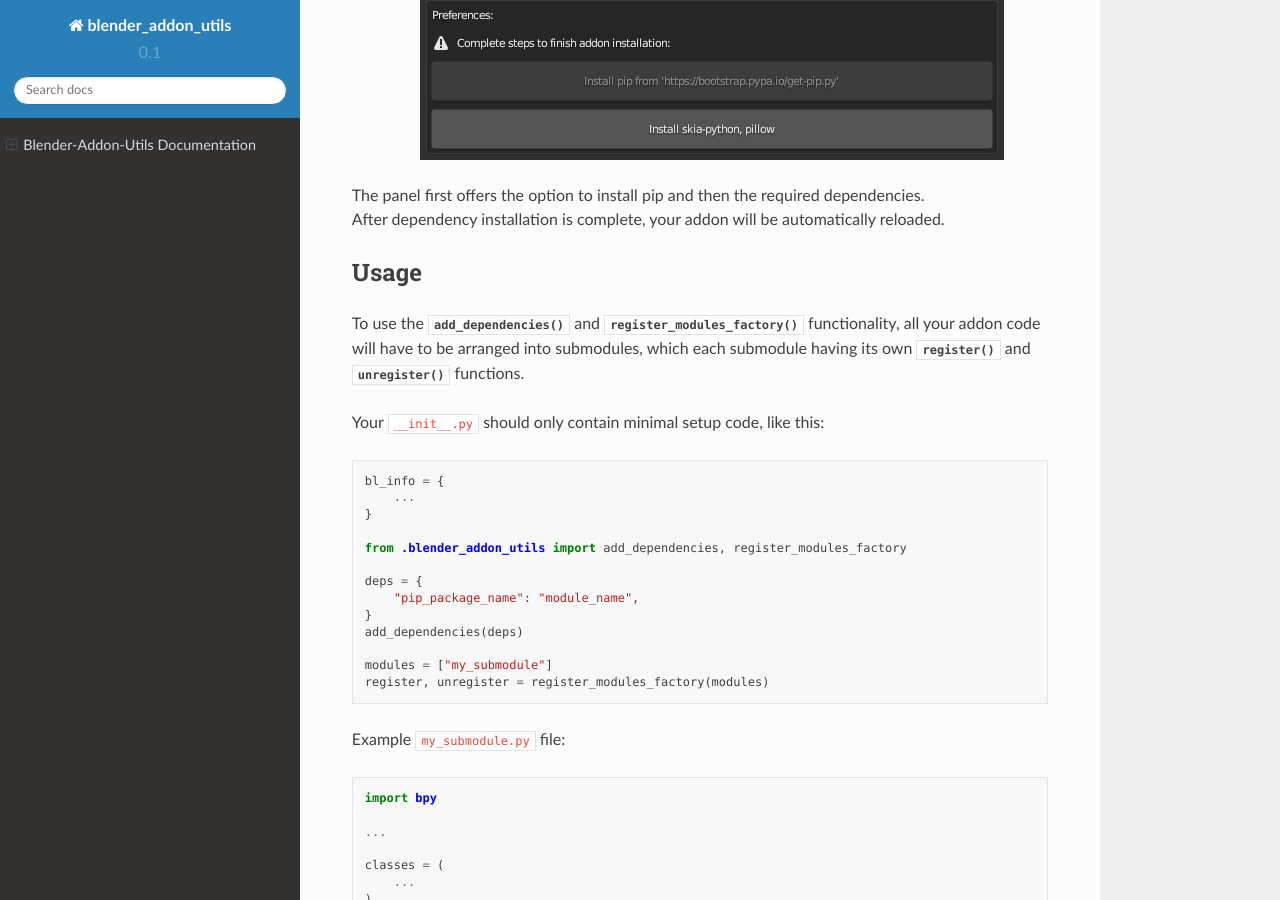
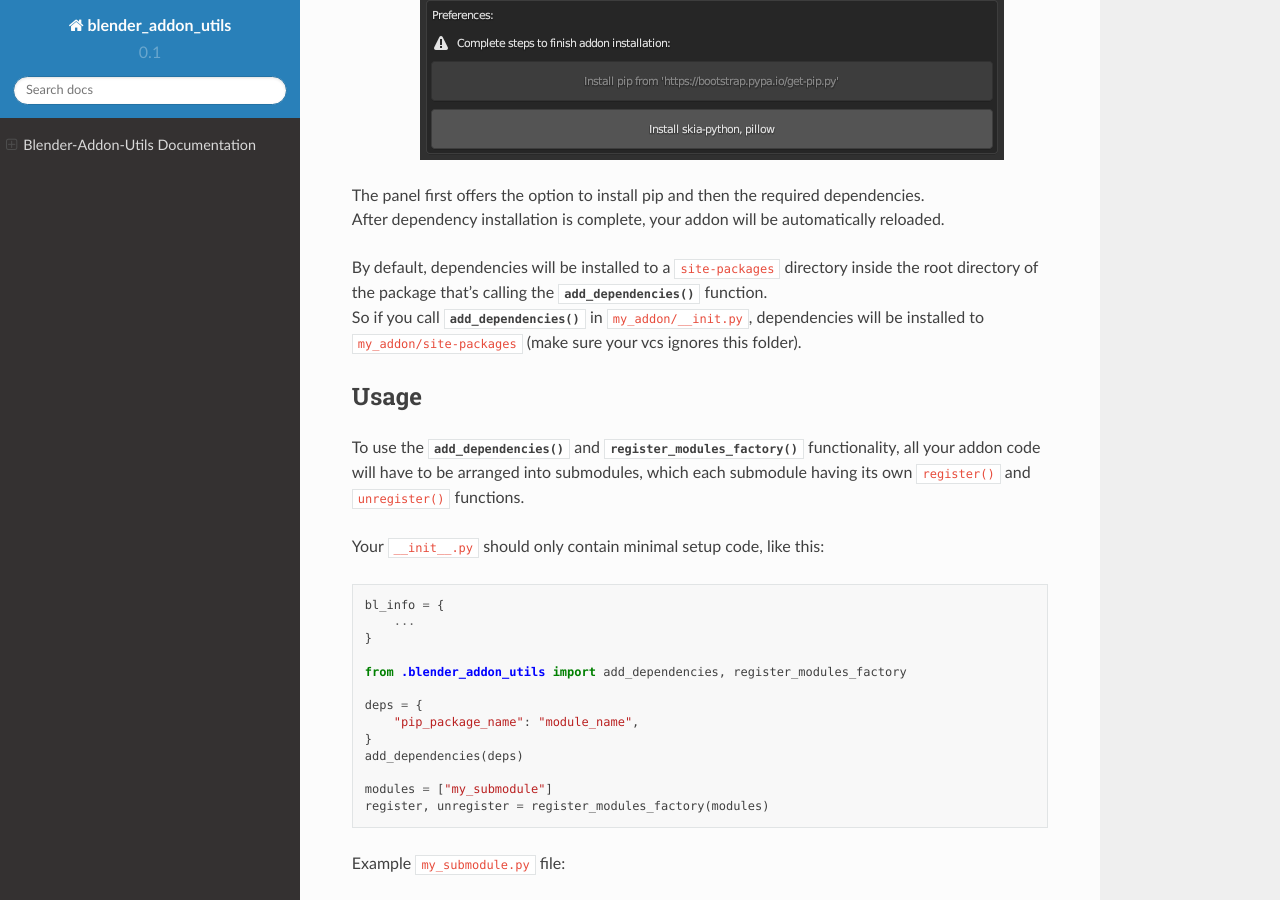
Before and after one commit to 30350n/blender_addon_utils, a Sphinx documentation site: the page built from docs/index.rst, in a window 1280 px wide and 900 px high, scrolled down 897 px. Built offline with Sphinx 7.4.7 and the Read the Docs theme 2.0.0, drawn with Linux system fonts in a browser that asks for light colours.

Commit message:
Add readme, note about default dependency directory to docs

```diff
--- a/docs/index.rst
+++ b/docs/index.rst
@@ -33,12 +33,17 @@
 | The panel first offers the option to install pip and then the required dependencies.
 | After dependency installation is complete, your addon will be automatically reloaded.
 
+| By default, dependencies will be installed to a ``site-packages`` directory inside the root
+  directory of the package that's calling the :func:`add_dependencies` function.
+| So if you call :func:`add_dependencies` in ``my_addon/__init.py``, dependencies will be
+  installed to ``my_addon/site-packages`` (make sure your vcs ignores this folder).
+
 Usage
 ~~~~~
 
 To use the :func:`add_dependencies` and :func:`register_modules_factory` functionality,
 all your addon code will have to be arranged into submodules, which each submodule having its
-own :func:`register` and :func:`unregister` functions.
+own :code:`register()` and :code:`unregister()` functions.
 
 Your :code:`__init__.py` should only contain minimal setup code, like this:
 
--- a/register.py
+++ b/register.py
@@ -10,8 +10,8 @@
     (if dependencies were added via :func:`add_dependencies`).
 
     :param list deps: List of module file names to register.
-        Each file has to define its own :func:`register` and :func:`unregister` functions.
-    :return: :func:`register` and :func:`unregister` function
+        Each file has to define its own :code:`register()` and :code:`unregister()` functions.
+    :return: :code:`register()` and :code:`unregister()` function
     """
 
     frame = inspect.currentframe()
@@ -52,6 +52,7 @@
 
     :param dict deps: Pairs of pip package and module names (can be the same)
     :param pathlib.Path path: Directory to install the dependencies to
+        (defaults to ``calling_package_root/site_packages``)
     :param bool no_extra_deps: Ignore any sub-dependencies required (pip --no-deps option)
     """
 
```
Also changed, not shown: README.md (added, +27 -0 lines).
